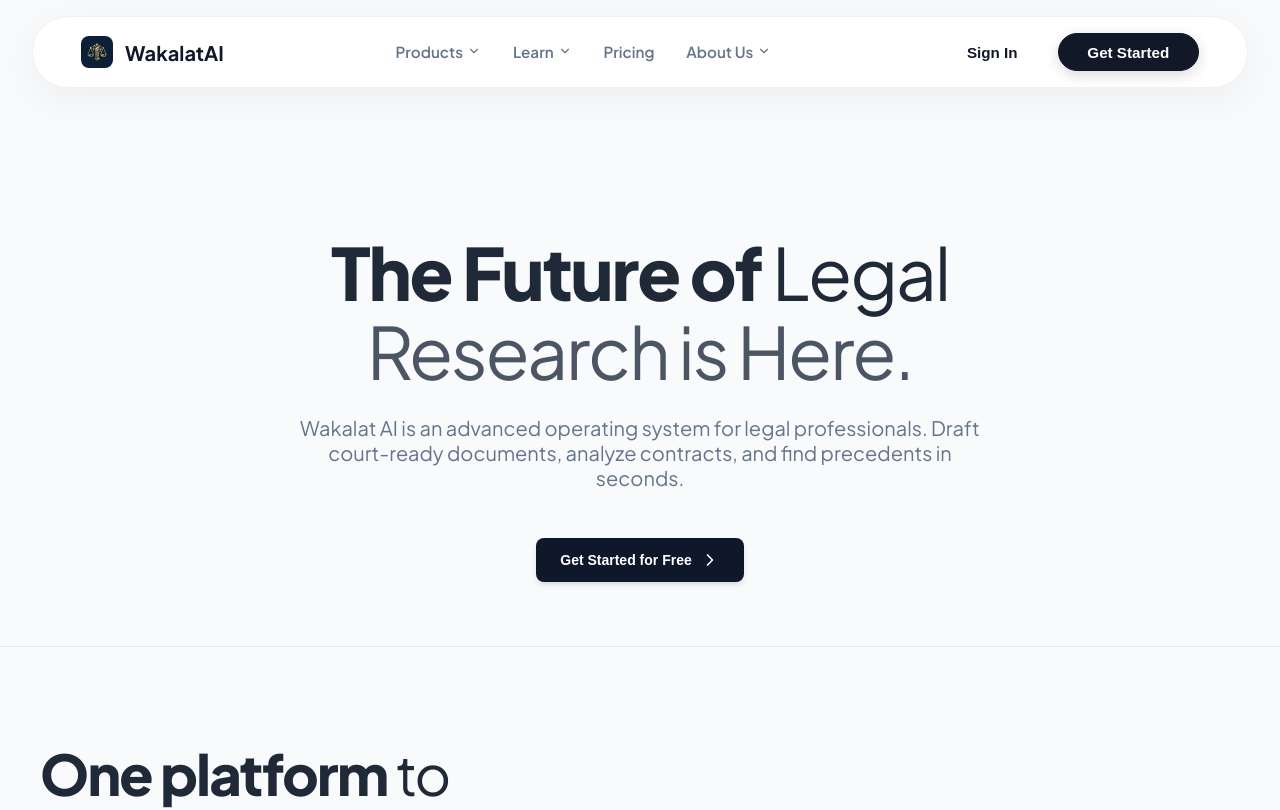
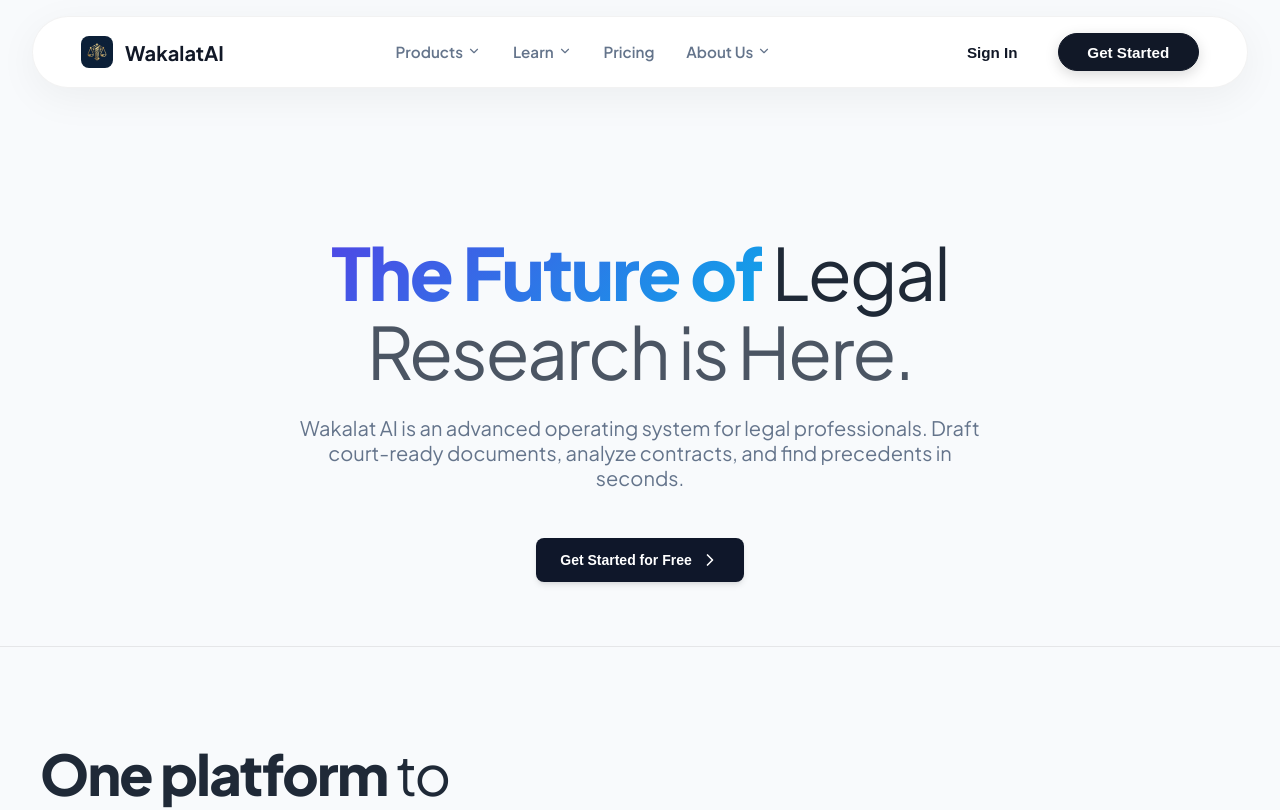
Before and after one commit to nknitishsingh94/Legel_AI, a React (Vite) app in the folder frontend/: page / in a window 1280 px wide. Shown: the top 810 px of the page. Built offline with nearby package versions, Linux system fonts and the light colour scheme; no server answers; the database is empty.

Commit message:
style: add attractive gradient color to landing page hero text

```diff
--- a/frontend/src/components/LandingPage.jsx
+++ b/frontend/src/components/LandingPage.jsx
@@ -55,7 +55,10 @@
       {/* Hero Section */}
       <header className="hero-section animate-slide-up" style={{ animationDelay: '0.1s' }}>
         <h1 style={{ fontSize: '4.5rem', lineHeight: 1.1, letterSpacing: '-0.03em', marginBottom: '1.5rem', textAlign: 'center' }}>
-          <span style={{ fontWeight: 800, color: '#1f2937', display: 'block' }}>The Future of <span style={{ fontWeight: 400, color: '#1f2937' }}>Legal</span></span>
+          <span style={{ fontWeight: 800, display: 'block' }}>
+            <span style={{ background: 'linear-gradient(135deg, #4f46e5, #0ea5e9)', WebkitBackgroundClip: 'text', WebkitTextFillColor: 'transparent' }}>The Future of</span>
+            <span style={{ fontWeight: 400, color: '#1f2937' }}> Legal</span>
+          </span>
           <span style={{ fontWeight: 400, color: '#4b5563', display: 'block' }}>Research is Here.</span>
         </h1>
         <p className="hero-subtitle">
```
